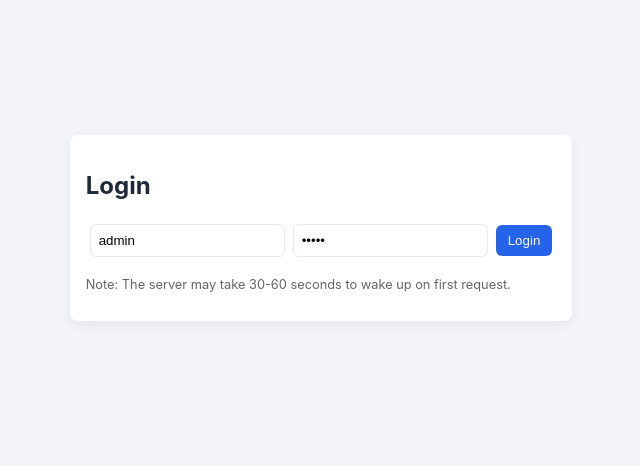
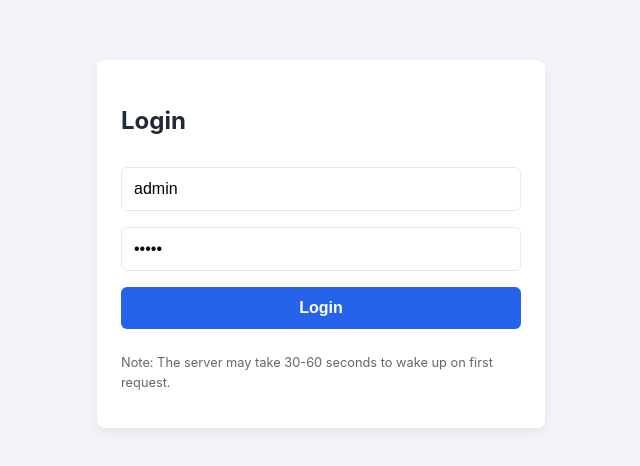
Before and after one commit to Willow7737/universal_researcher_ai, a React (Create React App) app in the folder frontend/: page /login in a window 1280 px wide. Shown: the part 172-638 px from the top of the page, without its empty margins (319-959 px from the left). Built offline with nearby package versions, Linux system fonts and the light colour scheme; no server answers.

Commit message:
Update styles.css

```diff
--- a/frontend/src/styles.css
+++ b/frontend/src/styles.css
@@ -1,15 +1,194 @@
-body{ font-family: Inter, Arial, sans-serif; margin:0; background:#f2f4f8; color:#1f2937;}
-.center{ display:flex; min-height:100vh; align-items:center; justify-content:center;}
-.card{ background:white; padding:16px; border-radius:8px; box-shadow: 0 4px 12px rgba(0,0,0,0.06); margin:8px;}
-.err{ color:crimson; margin-bottom:8px;}
-input, select{ padding:8px; margin:4px; border:1px solid #e6e9ef; border-radius:6px;}
-button{ padding:8px 12px; margin:4px; border-radius:6px; background:#2563eb; color:white; border:none; cursor:pointer;}
-.layout{ display:flex; flex-direction:column; min-height:100vh;}
-.topnav{ display:flex; justify-content:space-between; padding:12px 24px; background:#0f172a; color:white;}
-main{ padding:24px; max-width:1000px; margin:0 auto; width:100%;}
-.row{ display:flex; align-items:center;}
-.users{ width:100%; border-collapse: collapse;}
-.users th, .users td{ text-align:left; padding:8px; border-bottom:1px solid #eee;}
-.results{ display:grid; grid-template-columns: repeat(auto-fill,minmax(300px,1fr)); gap:12px; margin-top:16px;}
-.result{ position:relative; }
-.result .score{ position:absolute; right:12px; top:12px; background:#f1f5f9; padding:6px 8px; border-radius:6px; font-weight:600;}
+body {
+  font-family: Inter, Arial, sans-serif;
+  margin: 0;
+  background: #f2f4f8;
+  color: #1f2937;
+  line-height: 1.5;
+}
+
+.center {
+  display: flex;
+  min-height: 100vh;
+  align-items: center;
+  justify-content: center;
+  padding: 16px;
+}
+
+.card {
+  background: white;
+  padding: 24px;
+  border-radius: 8px;
+  box-shadow: 0 4px 12px rgba(0, 0, 0, 0.06);
+  margin: 8px;
+  width: 100%;
+  max-width: 400px;
+}
+
+.err {
+  color: crimson;
+  margin-bottom: 16px;
+  padding: 12px;
+  background: #fff5f5;
+  border-radius: 6px;
+  border-left: 4px solid crimson;
+}
+
+.info {
+  background-color: #e6f7ff;
+  border-left: 4px solid #1890ff;
+  padding: 12px;
+  margin: 16px 0;
+  border-radius: 6px;
+  color: #0050b3;
+}
+
+.info p {
+  margin: 8px 0;
+}
+
+input, select {
+  padding: 12px;
+  margin: 8px 0;
+  border: 1px solid #e6e9ef;
+  border-radius: 6px;
+  width: 100%;
+  box-sizing: border-box;
+  font-size: 16px;
+}
+
+button {
+  padding: 12px 16px;
+  margin: 8px 0;
+  border-radius: 6px;
+  background: #2563eb;
+  color: white;
+  border: none;
+  cursor: pointer;
+  width: 100%;
+  font-size: 16px;
+  font-weight: 600;
+}
+
+button:hover {
+  background: #1d4ed8;
+}
+
+button:disabled {
+  background: #93c5fd;
+  cursor: not-allowed;
+}
+
+.layout {
+  display: flex;
+  flex-direction: column;
+  min-height: 100vh;
+}
+
+.topnav {
+  display: flex;
+  justify-content: space-between;
+  padding: 16px 24px;
+  background: #0f172a;
+  color: white;
+}
+
+.topnav a {
+  color: white;
+  text-decoration: none;
+  margin: 0 8px;
+}
+
+.topnav a:hover {
+  text-decoration: underline;
+}
+
+main {
+  padding: 24px;
+  max-width: 1000px;
+  margin: 0 auto;
+  width: 100%;
+  flex: 1;
+}
+
+.row {
+  display: flex;
+  align-items: center;
+  gap: 8px;
+  flex-wrap: wrap;
+}
+
+.users {
+  width: 100%;
+  border-collapse: collapse;
+  margin-top: 16px;
+}
+
+.users th, .users td {
+  text-align: left;
+  padding: 12px;
+  border-bottom: 1px solid #eee;
+}
+
+.users th {
+  background: #f8fafc;
+  font-weight: 600;
+}
+
+.results {
+  display: grid;
+  grid-template-columns: repeat(auto-fill, minmax(300px, 1fr));
+  gap: 16px;
+  margin-top: 24px;
+}
+
+.result {
+  position: relative;
+  background: white;
+  padding: 16px;
+  border-radius: 8px;
+  box-shadow: 0 2px 8px rgba(0, 0, 0, 0.06);
+}
+
+.result .score {
+  position: absolute;
+  right: 12px;
+  top: 12px;
+  background: #f1f5f9;
+  padding: 6px 8px;
+  border-radius: 6px;
+  font-weight: 600;
+}
+
+/* Loading animation */
+.loading-dots {
+  display: inline-block;
+  margin-left: 8px;
+}
+
+.loading-dots::after {
+  content: '';
+  animation: dots 1.5s steps(5, end) infinite;
+}
+
+@keyframes dots {
+  0%, 20% { content: '.'; }
+  40% { content: '..'; }
+  60%, 100% { content: '...'; }
+}
+
+/* Responsive adjustments */
+@media (max-width: 768px) {
+  .topnav {
+    flex-direction: column;
+    gap: 8px;
+  }
+
+  .row {
+    flex-direction: column;
+    align-items: stretch;
+  }
+
+  .results {
+    grid-template-columns: 1fr;
+  }
+}
```
